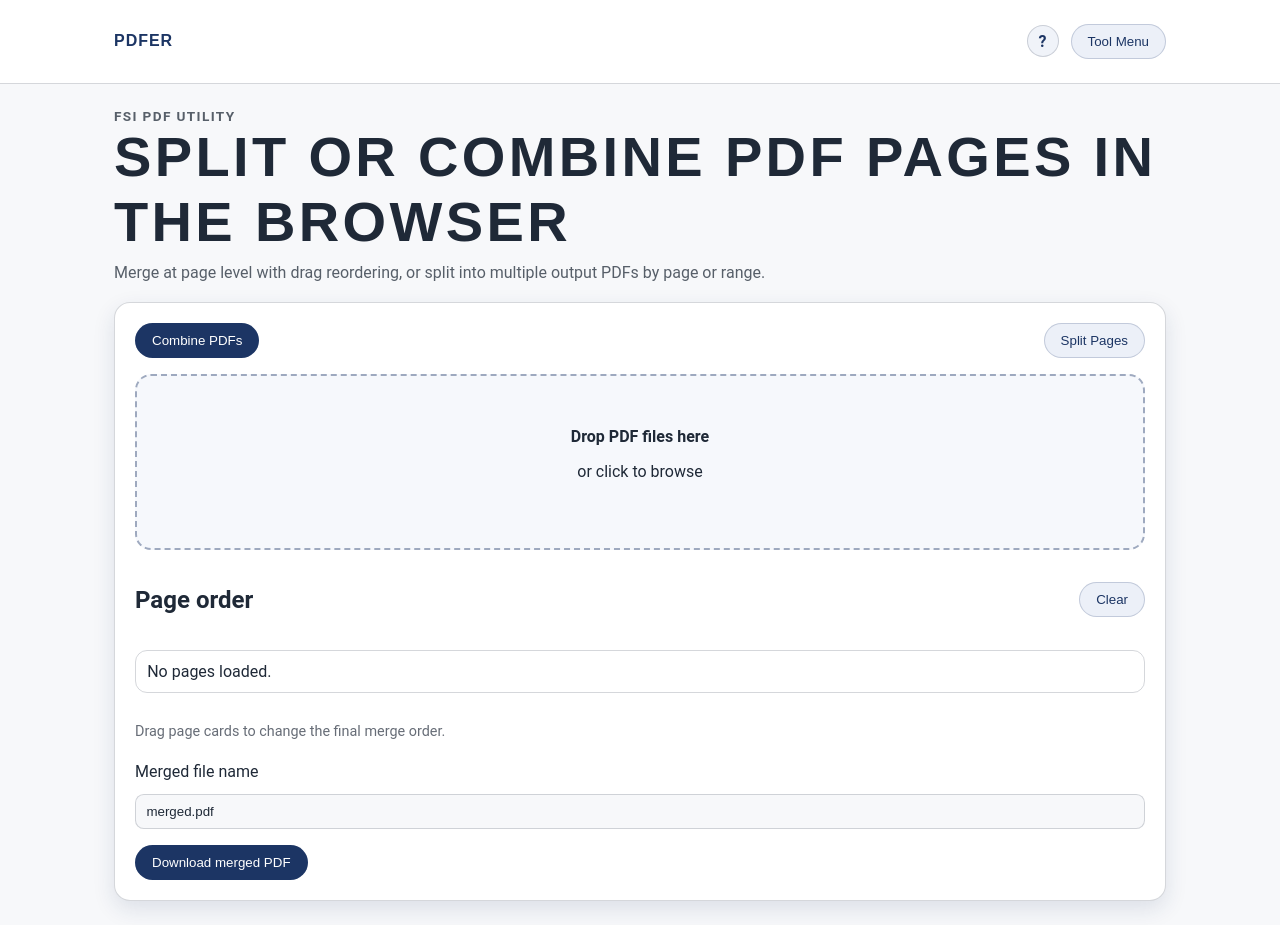
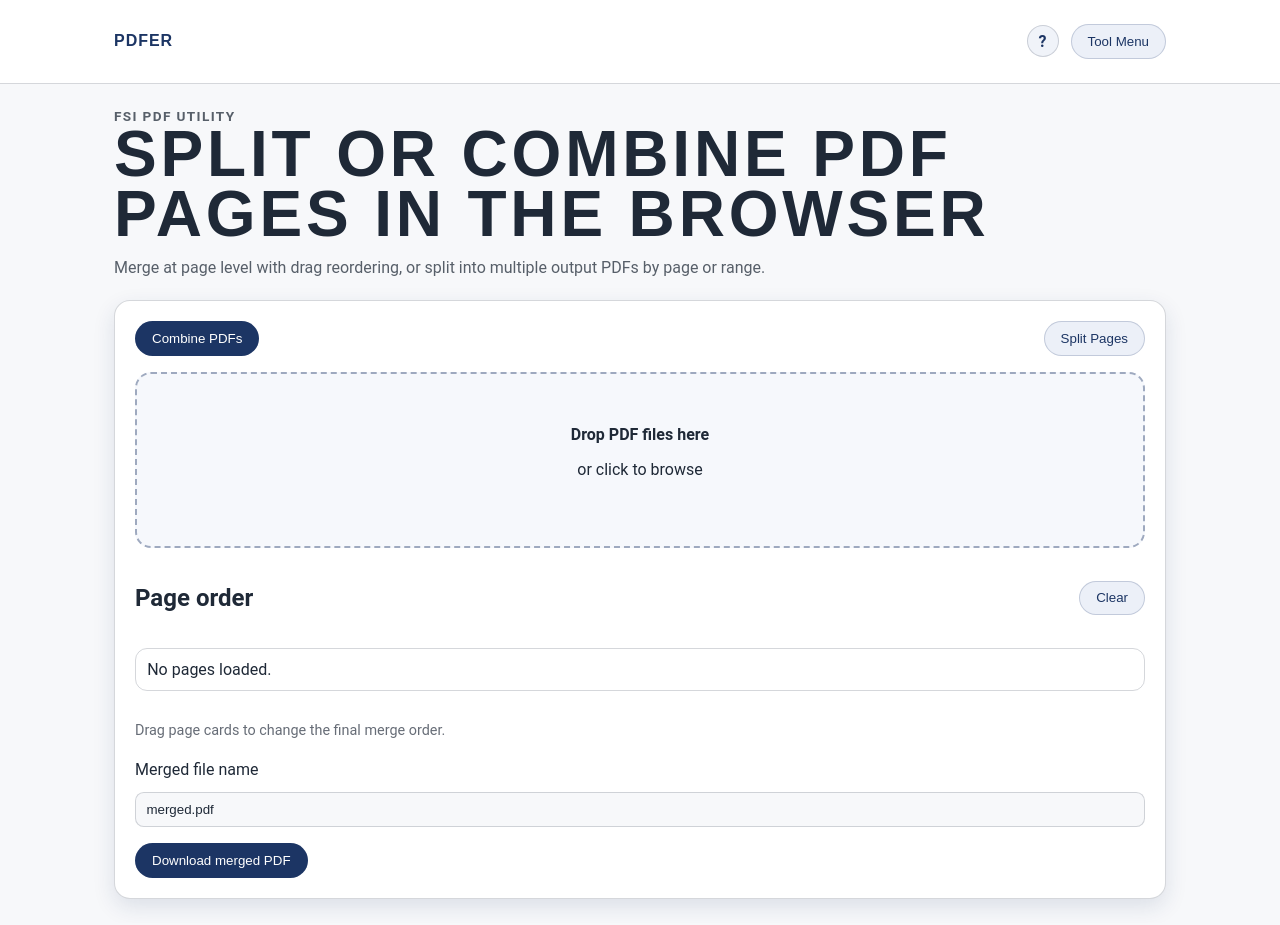
Before and after one commit to kdnye/PDFer, a Next.js app: page / in a window 1280 px wide. Built offline with nearby package versions, Linux system fonts and the light colour scheme.

Commit message:
Adjust hero and container width constraints for wider layouts

```diff
--- a/app/globals.css
+++ b/app/globals.css
@@ -3,8 +3,10 @@
 }
 
 .pdf-shell {
-  padding-top: 2rem;
-  padding-bottom: 3rem;
+  width: min(1600px, calc(100% - 64px));
+  max-width: min(1600px, calc(100% - 64px));
+  margin: 0 auto;
+  padding: 48px 0 64px;
 }
 
 .pdf-hero {
@@ -22,12 +24,19 @@
 
 .pdf-hero h1 {
   margin: 0 0 0.6rem;
-  font-size: clamp(2rem, 5vw, 3.5rem);
+  font-size: clamp(2.5rem, 5vw, 4.5rem);
+  line-height: 0.95;
+  max-width: 100%;
 }
 
 .pdf-hero p {
   margin: 0;
   color: color-mix(in srgb, var(--color-text) 75%, white);
+}
+
+.pdf-hero > p:not(.pdf-eyebrow) {
+  max-width: 80ch;
+  line-height: 1.6;
 }
 
 .pdf-card {
```
